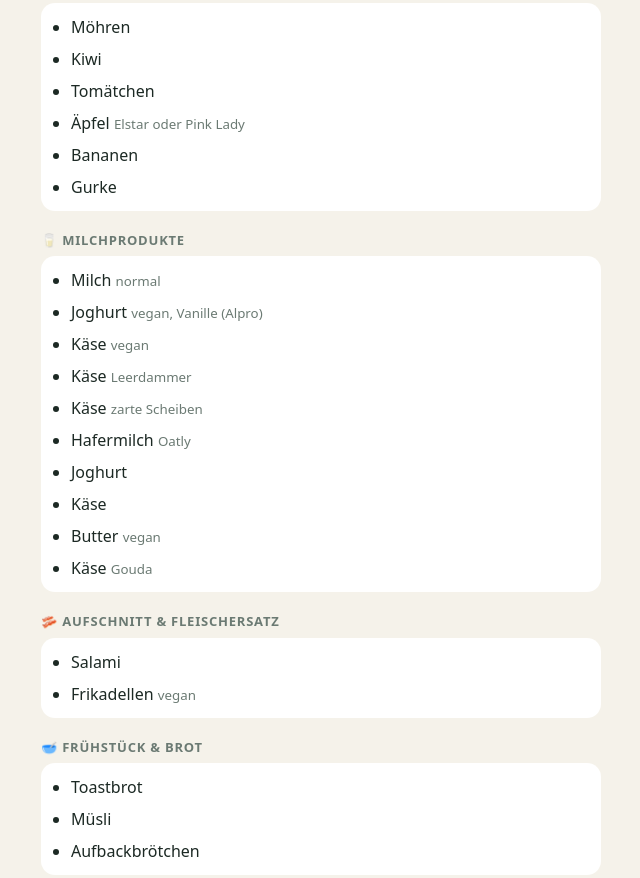
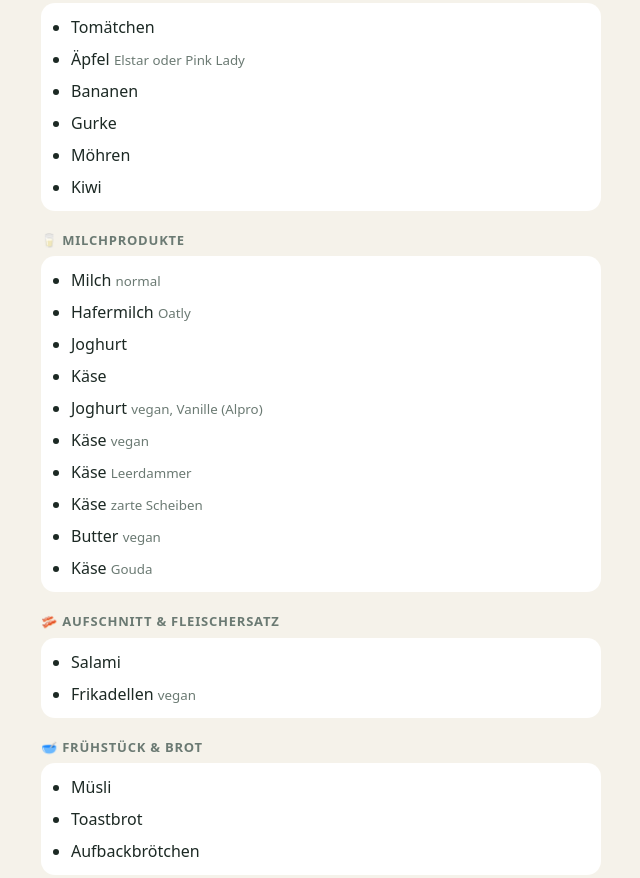
Before and after one commit to pjatzkowski/bringPlus, a plain HTML site: page listen/woche-mit-kindern.html in a window 1280 px wide. Shown: the part 229-1107 px from the top of the page, without its empty margins (319-959 px from the left). Drawn offline with Linux system fonts and the light colour scheme.

Commit message:
bring+: Bring-Seite Woche mit Kindern

```diff
--- a/listen/woche-mit-kindern.html
+++ b/listen/woche-mit-kindern.html
@@ -5,17 +5,17 @@
 <meta property="og:title" content="Woche mit Kindern"><meta property="og:type" content="article">
 <meta property="og:image" content="https://pjatzkowski.github.io/bringPlus/icon-512.png"><meta property="og:url" content="https://pjatzkowski.github.io/bringPlus/listen/woche-mit-kindern.html">
 <link rel="canonical" href="https://pjatzkowski.github.io/bringPlus/listen/woche-mit-kindern.html">
-<script type="application/ld+json">{"@context":"https://schema.org","@type":"Recipe","name":"Woche mit Kindern","url":"https://pjatzkowski.github.io/bringPlus/listen/woche-mit-kindern.html","author":{"@type":"Person","name":"bring+"},"publisher":{"@type":"Organization","name":"bring+"},"description":"Einkaufsvorlage aus bring+: Woche mit Kindern","image":["https://pjatzkowski.github.io/bringPlus/icon-512.png"],"recipeCategory":"Einkaufsliste","recipeYield":"1","prepTime":"PT5M","totalTime":"PT5M","recipeIngredient":["Möhren","Kiwi","Tomätchen","Äpfel (Elstar oder Pink Lady)","Bananen","Gurke","Milch (normal)","Joghurt (vegan, Vanille (Alpro))","Käse (vegan)","Käse (Leerdammer)","Käse (zarte Scheiben)","Hafermilch (Oatly)","Joghurt","Käse","Butter (vegan)","Käse (Gouda)","Salami","Frikadellen (vegan)","Toastbrot","Müsli","Aufbackbrötchen","Schwarze Bohnen","Kichererbsen","Tomatensuppe","Chili sin Carne","Tomatenmark","Gewürzgurken","Laugenstangen","Pizza (vegan)","Piccolinis","Pommes","Orangensaft","Apfelsaft (naturtrüb)","Nüsse (Nussmix)","Maiswaffeln","Sprudel","Toilettenpapier"],"recipeInstructions":[{"@type":"HowToStep","text":"Alle Artikel einkaufen."}]}</script>
+<script type="application/ld+json">{"@context":"https://schema.org","@type":"Recipe","name":"Woche mit Kindern","url":"https://pjatzkowski.github.io/bringPlus/listen/woche-mit-kindern.html","author":{"@type":"Person","name":"bring+"},"publisher":{"@type":"Organization","name":"bring+"},"description":"Einkaufsvorlage aus bring+: Woche mit Kindern","image":["https://pjatzkowski.github.io/bringPlus/icon-512.png"],"recipeCategory":"Einkaufsliste","recipeYield":"1","prepTime":"PT5M","totalTime":"PT5M","recipeIngredient":["Tomätchen","Äpfel (Elstar oder Pink Lady)","Bananen","Gurke","Möhren","Kiwi","Milch (normal)","Hafermilch (Oatly)","Joghurt","Käse","Joghurt (vegan, Vanille (Alpro))","Käse (vegan)","Käse (Leerdammer)","Käse (zarte Scheiben)","Butter (vegan)","Käse (Gouda)","Salami","Frikadellen (vegan)","Müsli","Toastbrot","Aufbackbrötchen","Schwarze Bohnen","Kichererbsen","Tomatensuppe","Chili sin Carne","Tomatenmark","Gewürzgurken","Laugenstangen","Pizza (vegan)","Piccolinis","Pommes","Orangensaft","Apfelsaft (naturtrüb)","Nüsse (Nussmix)","Maiswaffeln","Sprudel","Toilettenpapier"],"recipeInstructions":[{"@type":"HowToStep","text":"Alle Artikel einkaufen."}]}</script>
 <style>body{font:16px/1.5 system-ui,sans-serif;max-width:560px;margin:24px auto;padding:0 16px;background:#f5f2ea;color:#1c2924}
 h1{margin:0 0 4px}h2{font-size:13px;text-transform:uppercase;letter-spacing:.06em;color:#6b7a73;margin:20px 0 6px}
 ul{background:#fff;border-radius:14px;padding:8px 8px 8px 30px;margin:0}li{padding:4px 0}small{color:#6b7a73}</style>
 </head><body><article>
 <h1>👨‍👩‍👧 Woche mit Kindern</h1><p><small>Einkaufsvorlage aus bring+ · 37 Artikel</small></p>
 <img src="https://pjatzkowski.github.io/bringPlus/icon-512.png" alt="" width="64" height="64" style="border-radius:14px">
-<h2>🍎 Obst &amp; Gemüse</h2><ul><li>Möhren</li><li>Kiwi</li><li>Tomätchen</li><li>Äpfel <small>Elstar oder Pink Lady</small></li><li>Bananen</li><li>Gurke</li></ul>
-<h2>🥛 Milchprodukte</h2><ul><li>Milch <small>normal</small></li><li>Joghurt <small>vegan, Vanille (Alpro)</small></li><li>Käse <small>vegan</small></li><li>Käse <small>Leerdammer</small></li><li>Käse <small>zarte Scheiben</small></li><li>Hafermilch <small>Oatly</small></li><li>Joghurt</li><li>Käse</li><li>Butter <small>vegan</small></li><li>Käse <small>Gouda</small></li></ul>
+<h2>🍎 Obst &amp; Gemüse</h2><ul><li>Tomätchen</li><li>Äpfel <small>Elstar oder Pink Lady</small></li><li>Bananen</li><li>Gurke</li><li>Möhren</li><li>Kiwi</li></ul>
+<h2>🥛 Milchprodukte</h2><ul><li>Milch <small>normal</small></li><li>Hafermilch <small>Oatly</small></li><li>Joghurt</li><li>Käse</li><li>Joghurt <small>vegan, Vanille (Alpro)</small></li><li>Käse <small>vegan</small></li><li>Käse <small>Leerdammer</small></li><li>Käse <small>zarte Scheiben</small></li><li>Butter <small>vegan</small></li><li>Käse <small>Gouda</small></li></ul>
 <h2>🥓 Aufschnitt &amp; Fleischersatz</h2><ul><li>Salami</li><li>Frikadellen <small>vegan</small></li></ul>
-<h2>🥣 Frühstück &amp; Brot</h2><ul><li>Toastbrot</li><li>Müsli</li><li>Aufbackbrötchen</li></ul>
+<h2>🥣 Frühstück &amp; Brot</h2><ul><li>Müsli</li><li>Toastbrot</li><li>Aufbackbrötchen</li></ul>
 <h2>🍝 Vorrat</h2><ul><li>Schwarze Bohnen</li><li>Kichererbsen</li><li>Tomatensuppe</li><li>Chili sin Carne</li><li>Tomatenmark</li><li>Gewürzgurken</li></ul>
 <h2>🥶 Tiefkühl</h2><ul><li>Laugenstangen</li><li>Pizza <small>vegan</small></li><li>Piccolinis</li><li>Pommes</li></ul>
 <h2>🧃 Getränke &amp; Snacks</h2><ul><li>Orangensaft</li><li>Apfelsaft <small>naturtrüb</small></li><li>Nüsse <small>Nussmix</small></li><li>Maiswaffeln</li><li>Sprudel</li></ul>
```
